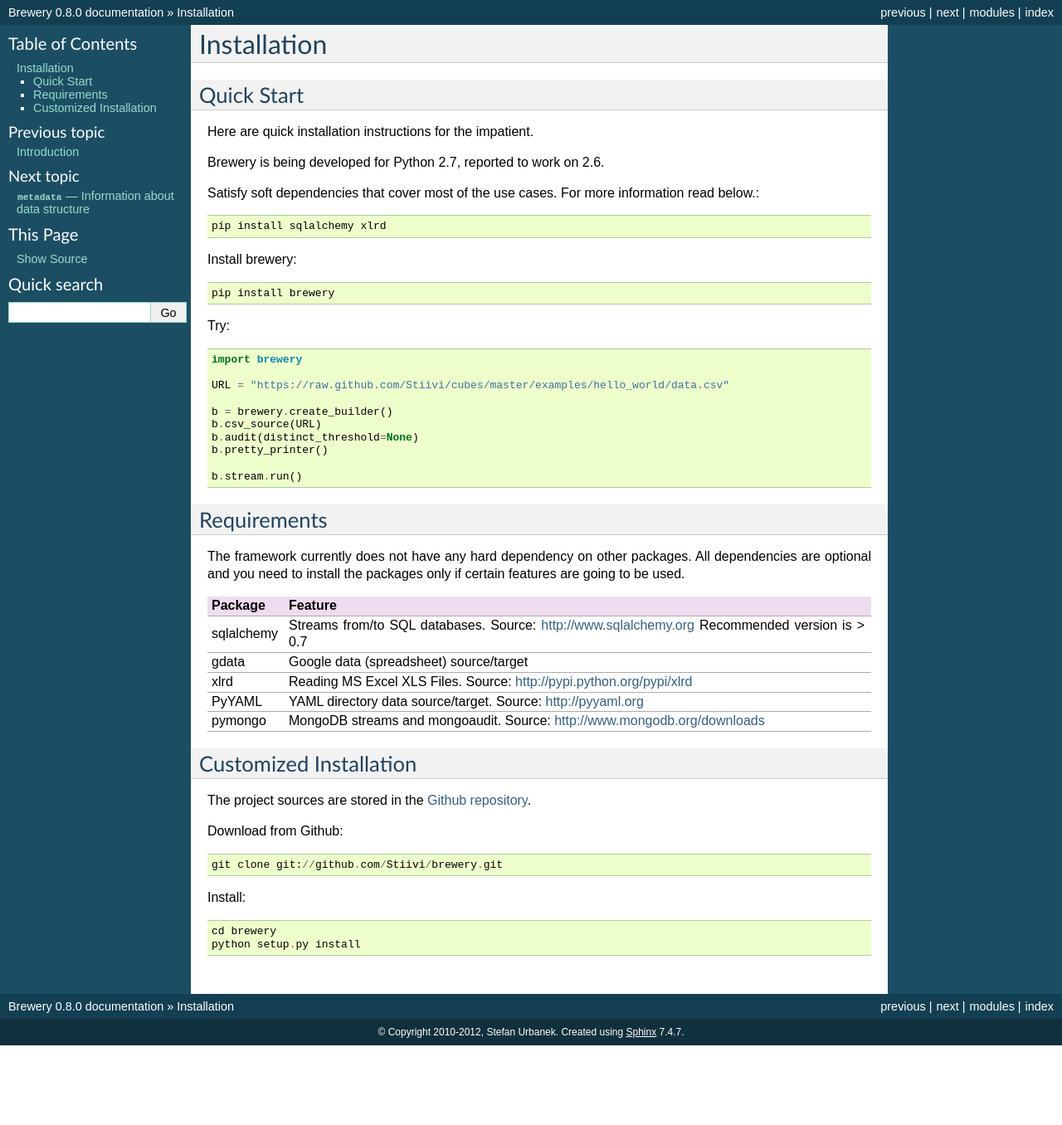
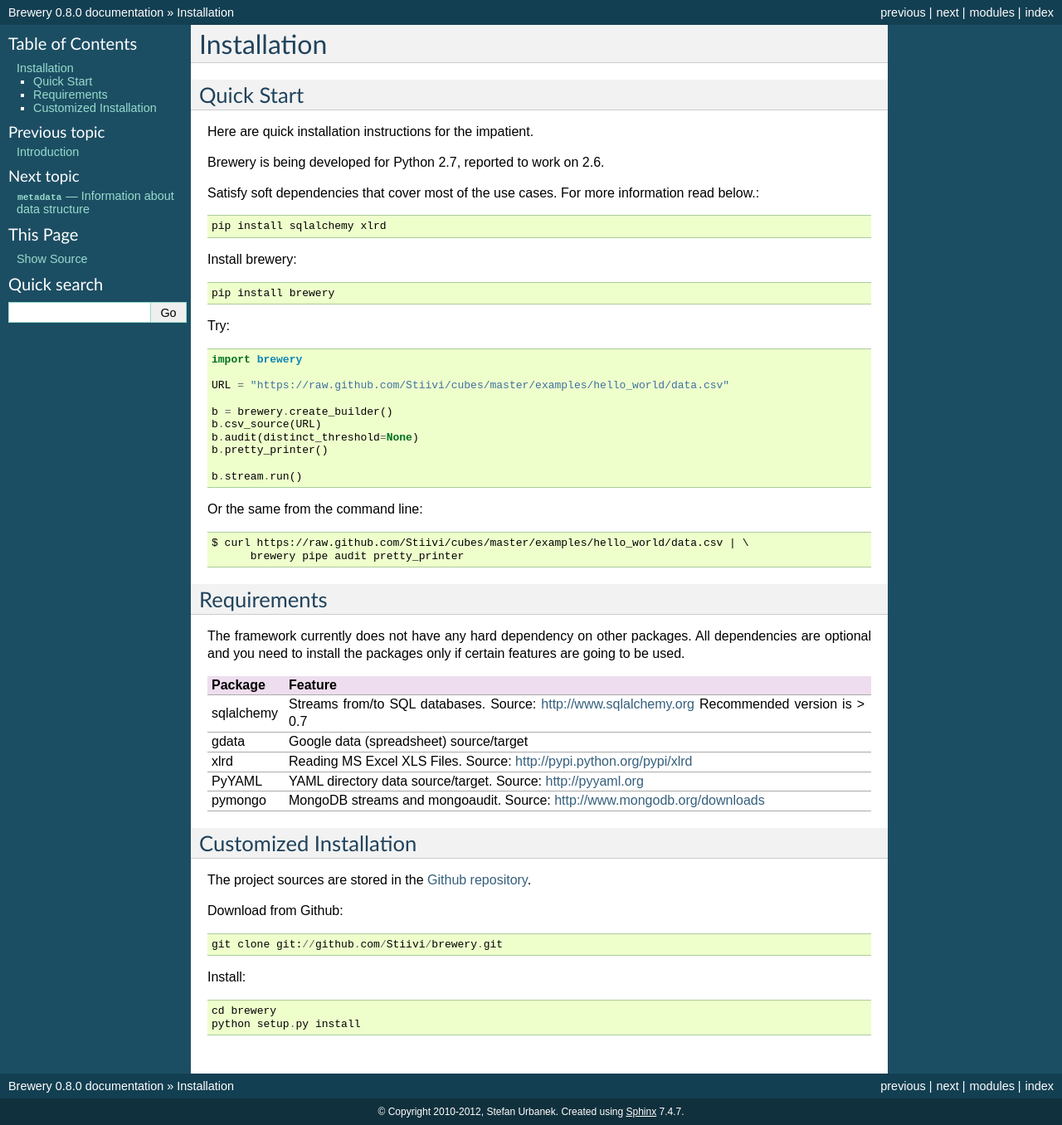
Before and after one commit to Stiivi/brewery, a Sphinx documentation site: the page built from doc/install.rst, in a window 1280 px wide. Shown: the whole page at 83% size. Built offline with Sphinx 7.4.7, drawn with Linux system fonts in a browser that asks for light colours; before the commit the page ends 1260 px from its top, so only the background shows below that.

Commit message:
changed field name conversion to unicode; added commandline example to doc

```diff
--- a/doc/install.rst
+++ b/doc/install.rst
@@ -32,6 +32,11 @@
     b.pretty_printer()
 
     b.stream.run()
+
+Or the same from the command line::
+
+    $ curl https://raw.github.com/Stiivi/cubes/master/examples/hello_world/data.csv | \
+          brewery pipe audit pretty_printer
 
 Requirements
 ============
```
Also changed, not shown: 1 other file.
